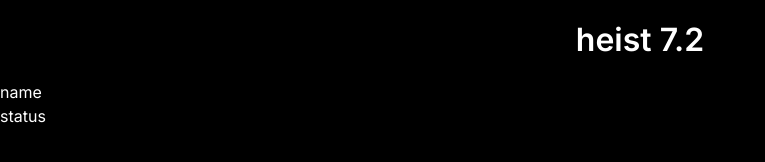
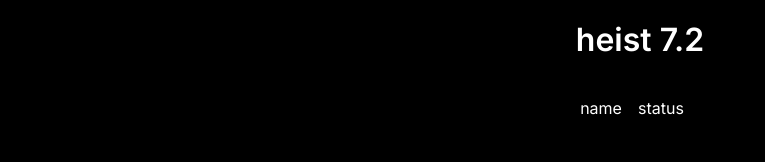
Before and after one commit to qcoral/heist-7point2, an Astro site in the folder software/: page / in a window 1280 px wide. Shown: the whole page, without its empty margins (0-765 px from the left). Built offline with nearby package versions, Linux system fonts and the light colour scheme; Astro itself is replaced by a stand-in of ours.

Commit message:
update cell css

```diff
--- a/software/src/pages/globals.css
+++ b/software/src/pages/globals.css
@@ -17,3 +17,19 @@
     text-align: center;
     align-items: center;
 }
+
+.cell {
+    margin: 1rem;
+    justify-content: center;
+    display: flex;
+    text-align: center;
+    align-items: center;
+}
+
+.status {
+    margin: 1rem;
+    justify-content: center;
+    display: flex;
+    text-align: center;
+    align-items: center;
+}
--- a/software/src/pages/index.astro
+++ b/software/src/pages/index.astro
@@ -16,7 +16,10 @@ import "./globals.css";
 			<h1>heist 7.2</h1>
 		</div>
 
-		<p>name</p>
-		<p>status</p>
+		<div class="cell">
+			<p>name</p>
+			<p class="status">status</p>
+		</div>
+
 	</body>
 </html>
```
